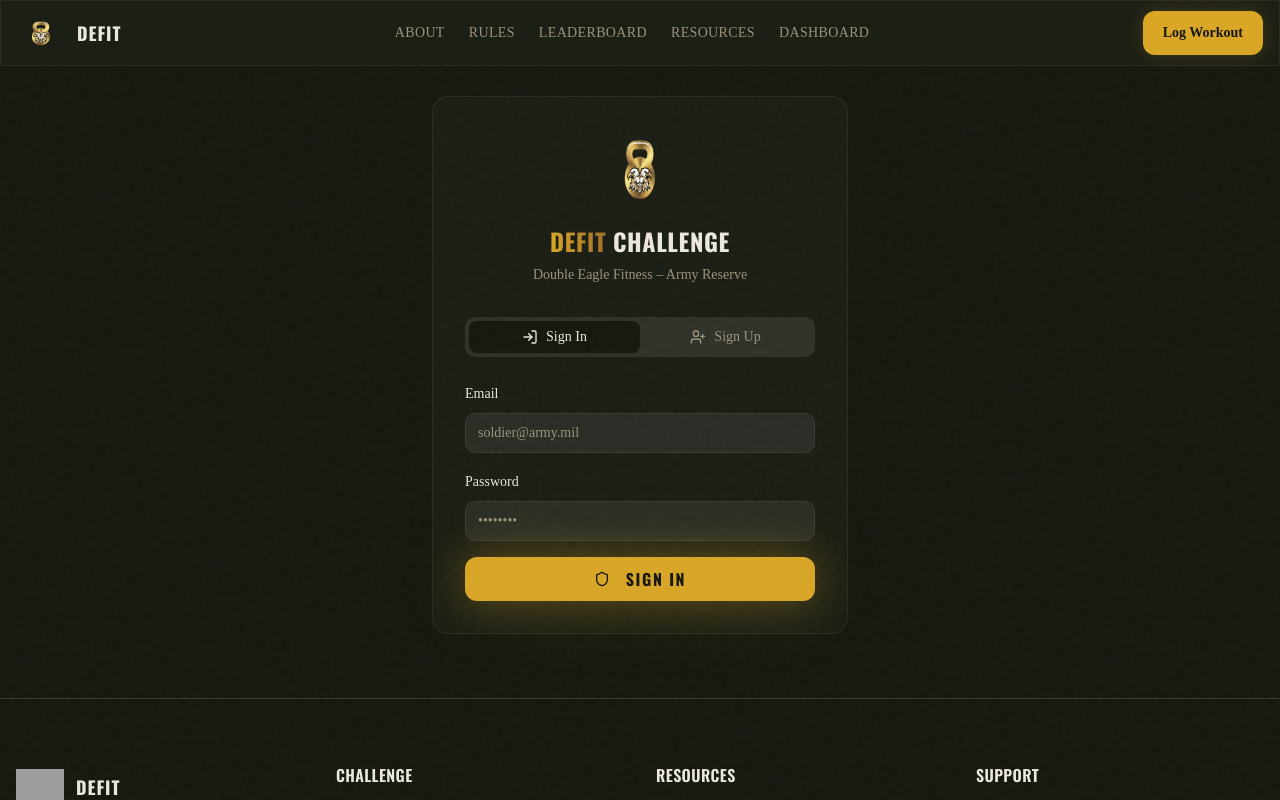
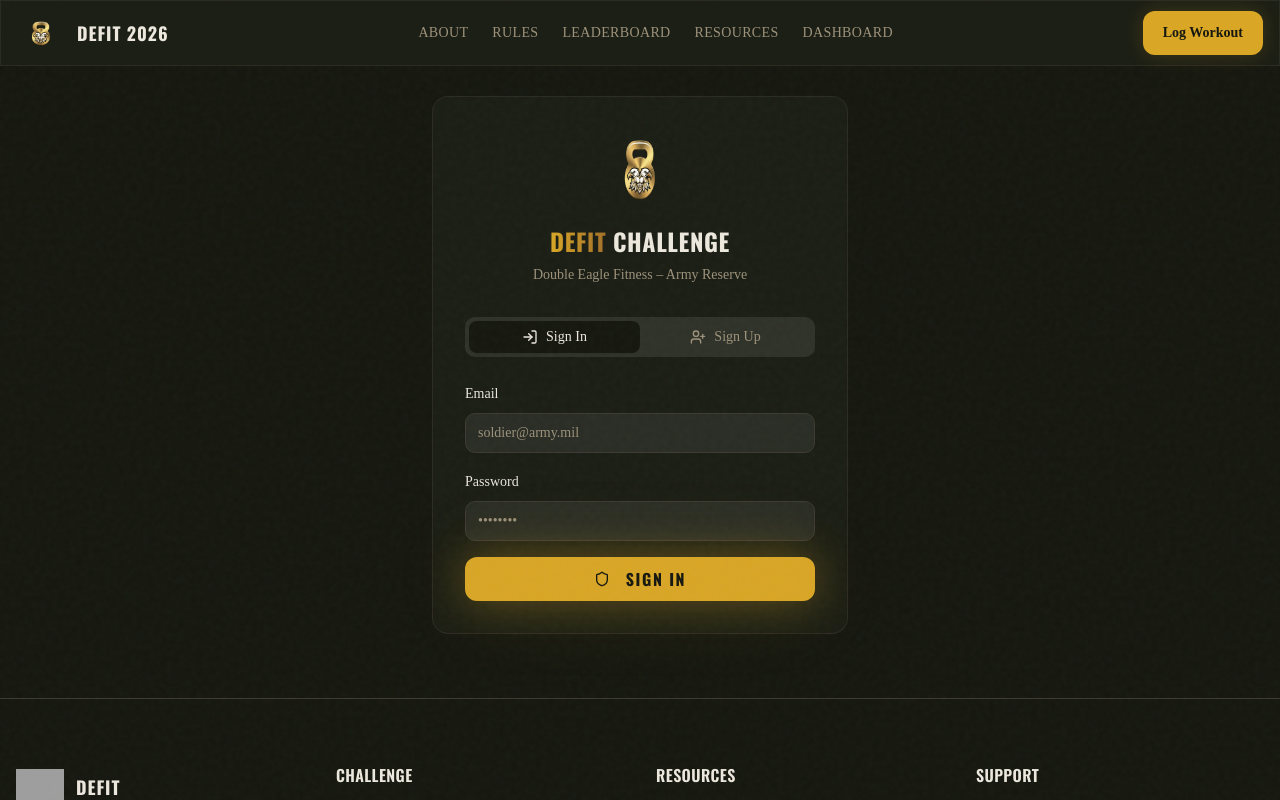
Before and after one commit to nicholsbot/defit-challenge-2026, a React (Vite) app: page /auth in a window 1280 px wide. Shown: the top 800 px of the page. Built offline with nearby package versions, Linux system fonts and the light colour scheme; grey boxes are pictures that could not be loaded; the HTML template or start-up script is replaced by a standard one.

Commit message:
Visual edit in Lovable
Edited UI in Lovable

```diff
--- a/src/components/Navbar.tsx
+++ b/src/components/Navbar.tsx
@@ -34,7 +34,7 @@ const Navbar = () => {
           <Link to="/" className="flex items-center gap-3 group">
             <img alt="DEFIT Challenge" className="w-12 h-12 object-contain" src="/lovable-uploads/05b3a5cd-a9cc-4574-a110-60ed211a9be6.png" />
             <span className="text-lg font-heading font-bold text-foreground uppercase tracking-wider hidden sm:block">
-              DEFIT
+              DEFIT 2026
             </span>
           </Link>
 
```
